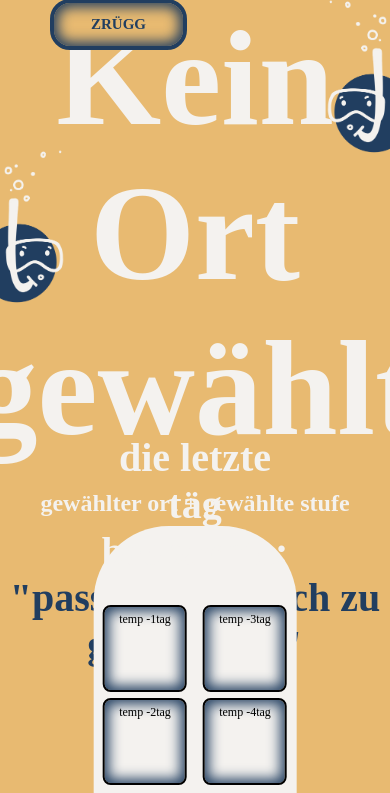
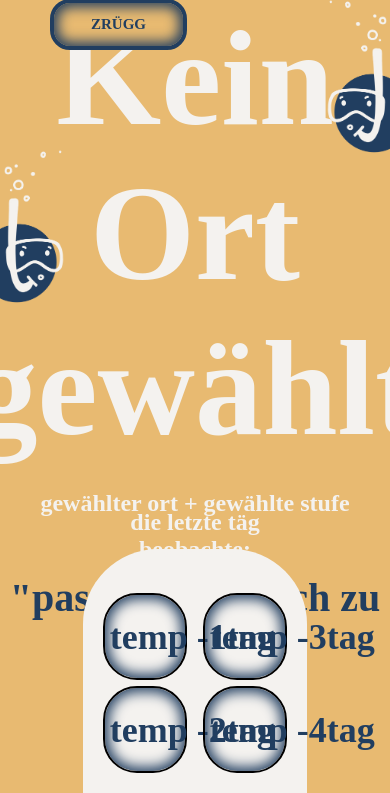
Before and after one commit to joy-lisa/im3, a PHP site: page /result.html in a window 390 px wide; the page is wider, and only the part inside the window is pictured. Shown: the part 51-844 px from the top of that part. Run offline with PHP 8.4, Linux system fonts and the light colour scheme; some web fonts are replaced.

Commit message:
Update style.css

```diff
--- a/css/style.css
+++ b/css/style.css
@@ -721,11 +721,16 @@
         font-size: 24px;
     }
 
+    .footer-titel {
+        font-size: 24px;
+        margin-top: -80px;
+        margin-bottom: 10px;
+    }
     .result-footer {
     flex-direction: column;
     align-items: center;
     gap: 0.5rem;
-    padding: 0.5rem;
+    padding: 40px 20px 20px 20px;
   }
 
   .footer-daten {
@@ -760,18 +765,18 @@
     background: transparent;
     white-space: nowrap;
     text-align: center;
+    border-radius: 34px;
   }
 
   .footer-button {
-    display: block;
-    width: 100%;
-    height: 100%;
-    text-align: center;
-    color: inherit;
-    text-decoration: none;
-    font-weight: 500;
-    font-size: 0.75rem;
-    line-height: 1.2;
+    display: inline-block;
+  width: auto;
+  height: auto;
+  text-decoration: none;
+  color: var(--dark-blue, #213E60);
+  font-size: 36px;
+  font-weight: 700;
+  line-height: 1;
   }
 
 }
```
